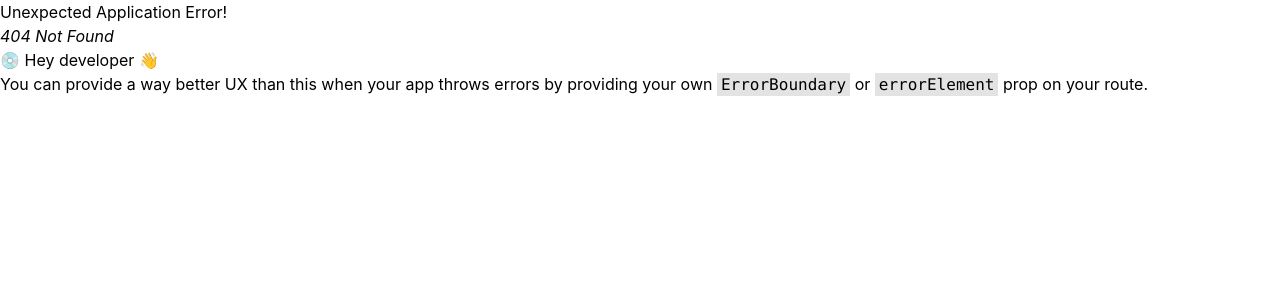
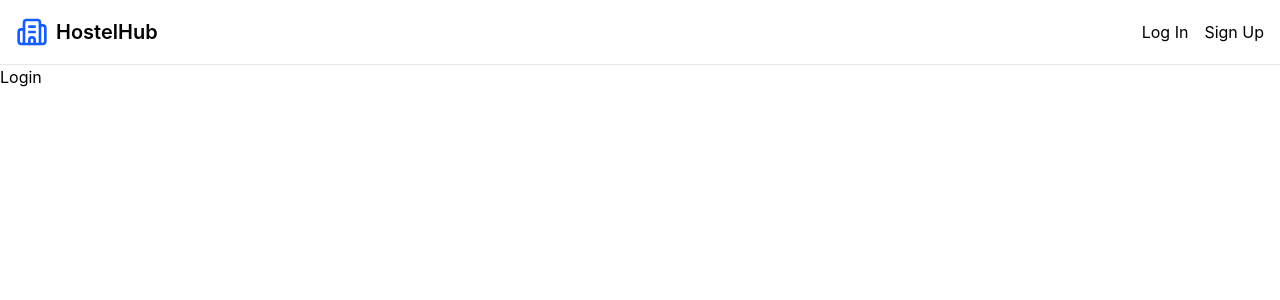
Before and after one commit to Harry22x/HMS, a React (Vite) app in the folder HMS/: page /login in a window 1280 px wide. Before the commit this address had no page. Shown: the top 300 px of the page. Built offline with nearby package versions, Linux system fonts and the light colour scheme.

Commit message:
added login page

```diff
--- /dev/null
+++ b/HMS/src/Pages/Login.jsx
@@ -0,0 +1,8 @@
+
+export default function Login() {
+    return (
+        <div className="login">
+            <h1>Login</h1>
+            </div>
+    )
+}
--- a/HMS/src/routes.jsx
+++ b/HMS/src/routes.jsx
@@ -1,5 +1,6 @@
 import Homepage from "./Pages/HomePage";
 import App from "./App";
+import Login from "./Pages/Login";
 
 const routes = [
     {path:"/",
@@ -7,6 +8,9 @@ const routes = [
       children:[
         {path:"/",
             element:<Homepage/>
+        },
+        {path:"login",
+            element:<Login/>
         }
       ]
     }
```
